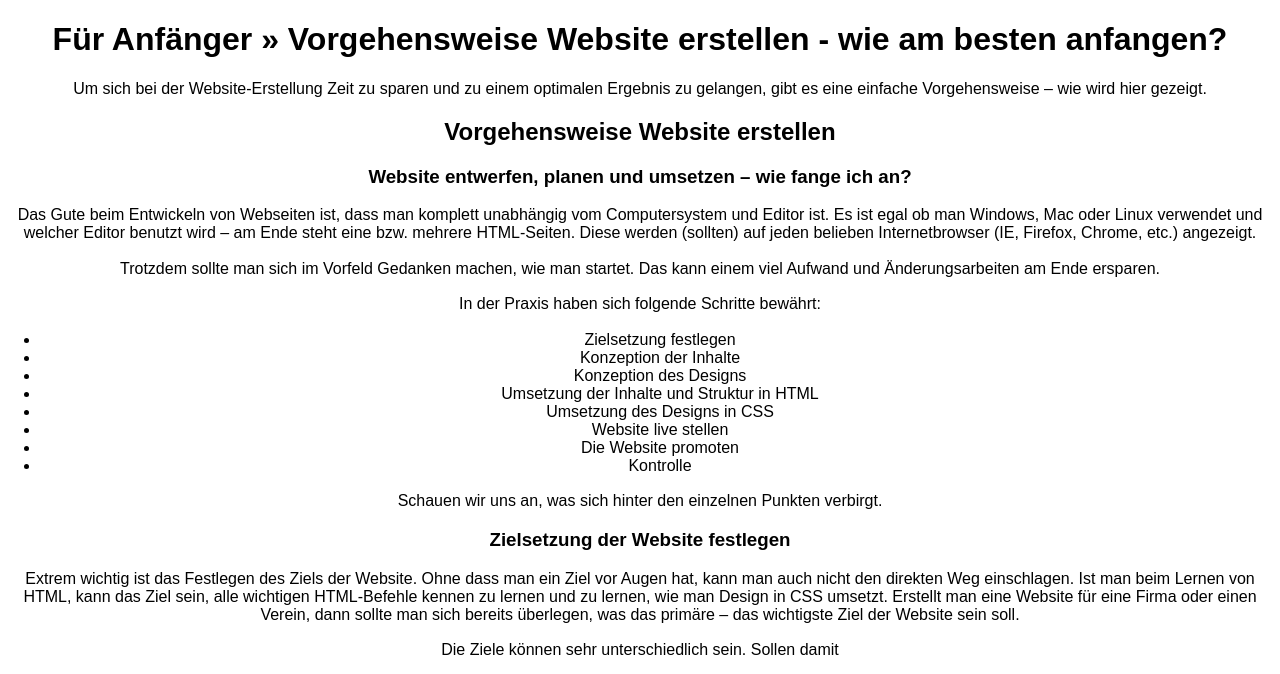
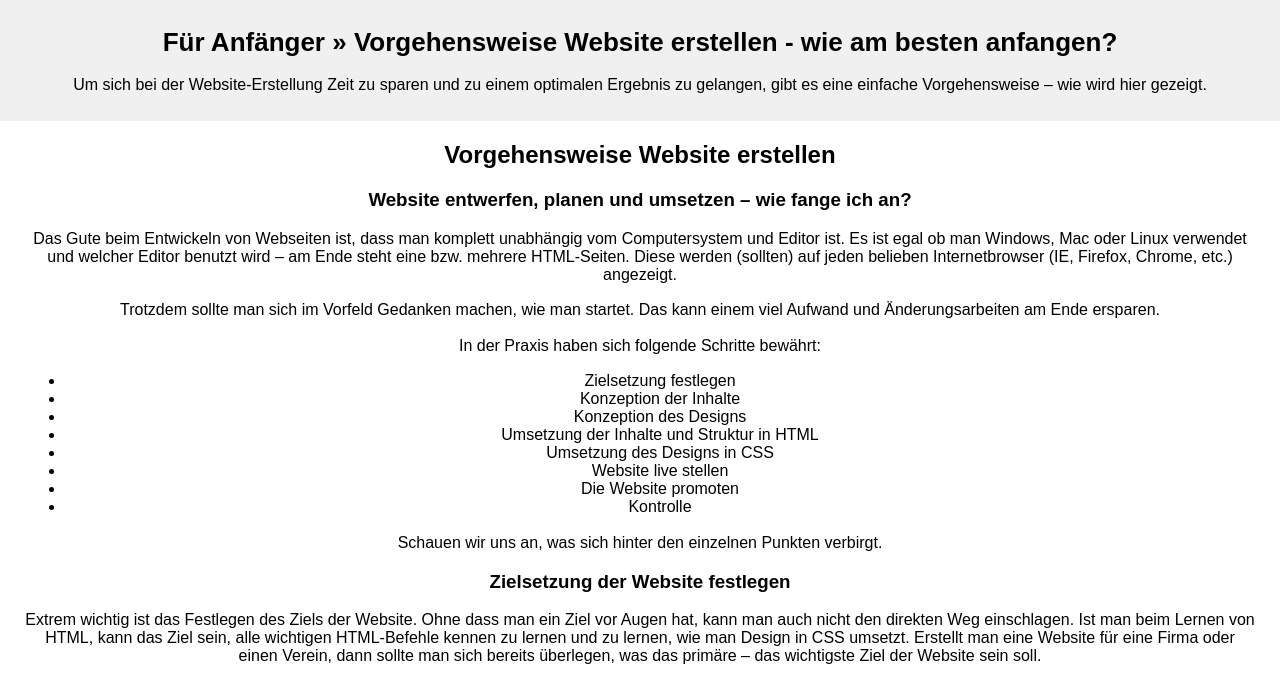
Before and after one commit to zxrohex/imt_website_erstellen, a plain HTML site: page index.html in a window 1280 px wide. Shown: the top 674 px of the page. Drawn offline with Linux system fonts and the light colour scheme.

Commit message:
Kleine Änderungen

```diff
--- a/design.css
+++ b/design.css
@@ -1,8 +1,26 @@
+* {
+    box-sizing: border-box;
+}
+
 html, body, main {
     width: 100%;
     height: 100%;
 
     margin: 0px;
+}
+
+main {
+    padding: 0px 25px 25px 25px;
+}
+
+header {
+    background-color: #f0f0f0;
+
+    padding: 10px 10px;
+}
+
+header h1 {
+    font-size: 26px;
 }
 
 p {
```
